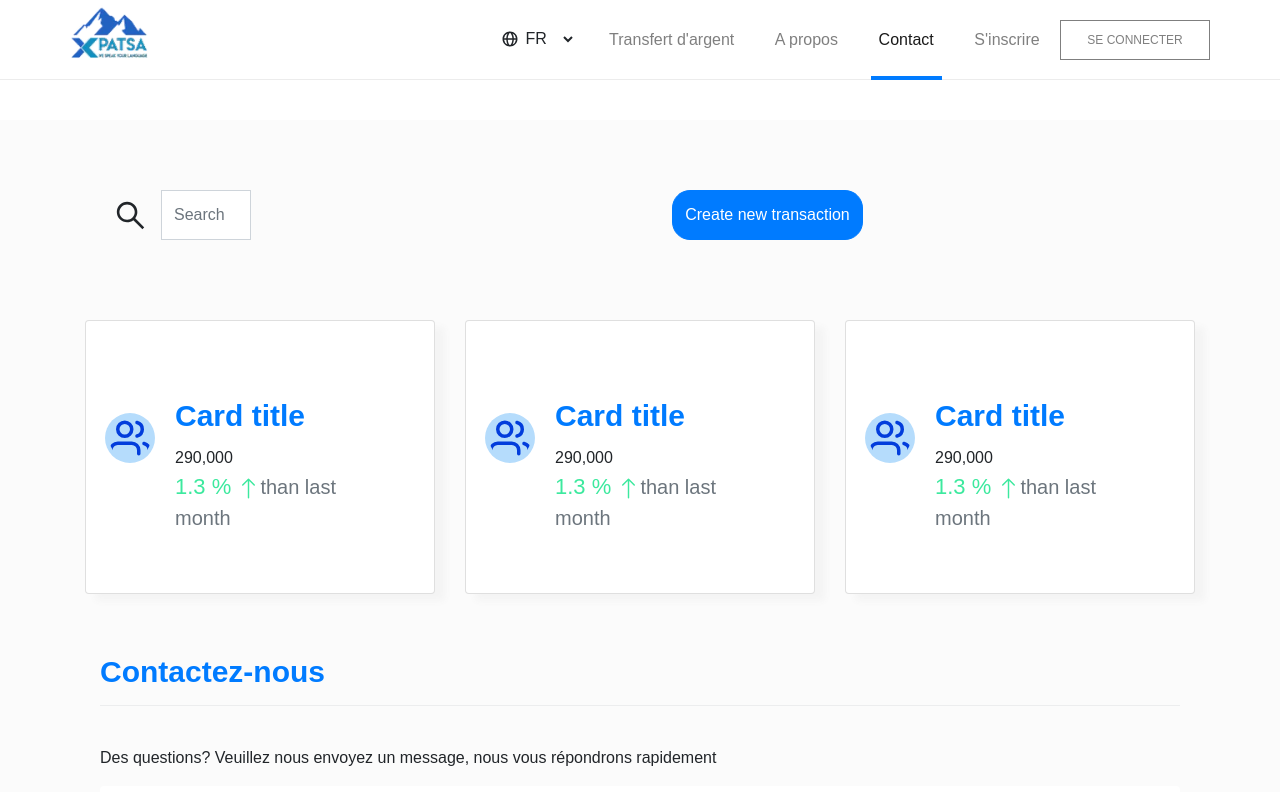
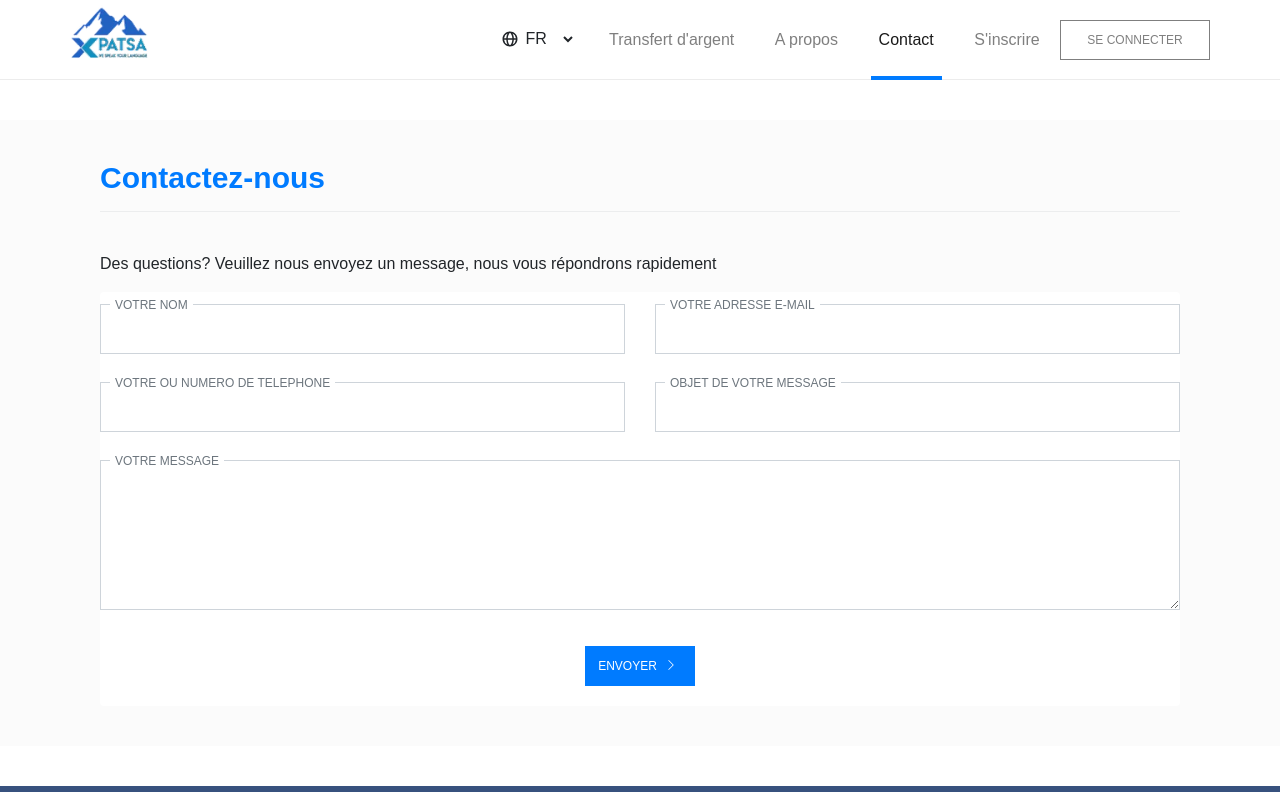
Before and after one commit to elprofa/xpatsa, a Next.js app: page /contact in a window 1280 px wide. Shown: the top 792 px of the page. Built offline with nearby package versions, Linux system fonts and the light colour scheme; a web font is replaced by a local one.

Commit message:
Transfert-Form

```diff
--- a/pages/contact.js
+++ b/pages/contact.js
@@ -21,25 +21,6 @@ export default function Contact() {
   return (
       <Wrapper>
         <Container>
-           <Row>
-              <Col>
-                  <Search />
-              </Col>
-              <Col lg={6}>
-                  <NewTransaction />
-              </Col>
-            </Row>
-            <Row>
-              <Col lg={4}>
-                <CardInfos/>
-              </Col>
-              <Col lg={4}>
-                <CardInfos/>
-              </Col>
-              <Col lg={4}>
-                <CardInfos/>
-              </Col>
-            </Row>
             <Row>
               <Col>
                   <FormContact />
```
